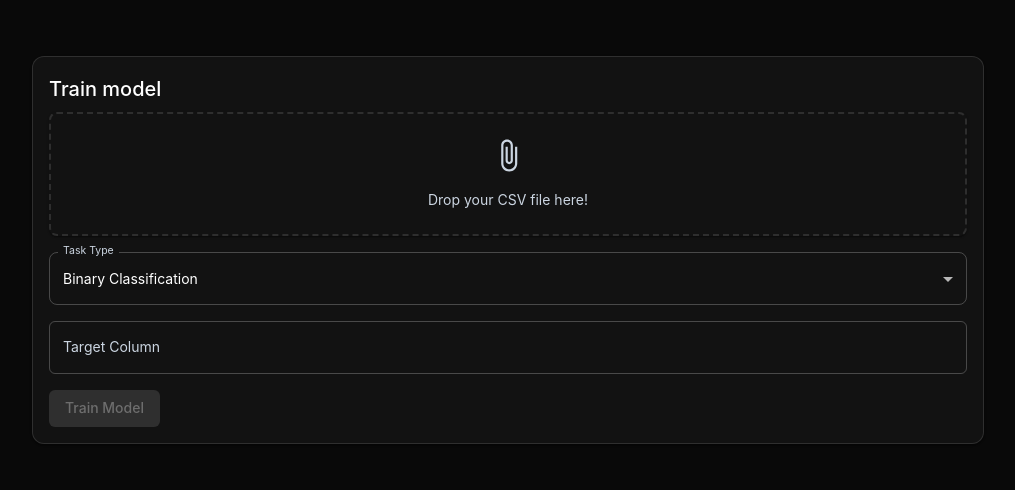
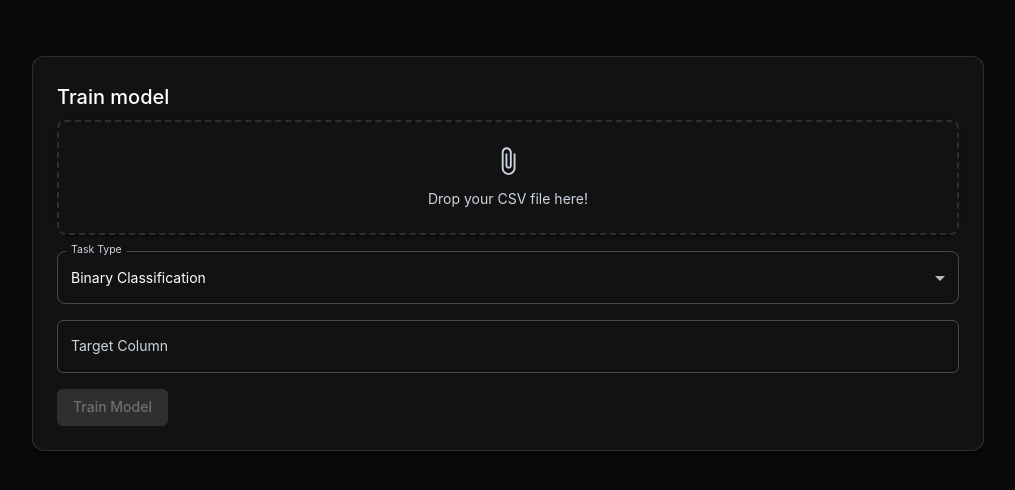
Before and after one commit to antoinebcx/ElectronML, a React (Vite) app: page / in a window 1280 px wide. Shown: the top 490 px of the page, without its empty margins (132-1147 px from the left). Built offline with nearby package versions, Linux system fonts and the light colour scheme.

Commit message:
refine design

```diff
--- a/src/App.tsx
+++ b/src/App.tsx
@@ -35,7 +35,6 @@ export default function App() {
             mx: 'auto',
             display: 'flex',
             flexDirection: 'column',
-            gap: 3
           }}
         >
           <TrainingForm
--- a/src/components/FileUpload.tsx
+++ b/src/components/FileUpload.tsx
@@ -89,9 +89,9 @@ export const FileUpload: React.FC<FileUploadProps> = ({ onFileChange, currentFil
           <>
             <AttachFile
               sx={{
-                fontSize: 35,
+                fontSize: 30,
                 color: isDragActive ? 'primary.main' : 'text.secondary',
-                mb: 1
+                mb: 0.5
               }}
             />
             <Typography variant="body1" color="text.secondary" align="center">
--- a/src/components/ModelTester.tsx
+++ b/src/components/ModelTester.tsx
@@ -246,7 +246,7 @@ export const ModelTester: React.FC<ModelTesterProps> = ({
   };
 
   return (
-    <Card sx={{ p: 2, margin: '0px 23px 0px 23px' }}>
+    <Card sx={{ p: 3, margin: '0px 23px 0px 23px' }}>
       <Box sx={{ display: 'flex', alignItems: 'center', mb: 3 }}>
         <Typography variant="h6">
           Test model
--- a/src/components/TrainingForm.tsx
+++ b/src/components/TrainingForm.tsx
@@ -75,7 +75,7 @@ export const TrainingForm = ({ onTrainingComplete }: TrainingFormProps) => {
   return (
     <Box sx={{ p: 3 }}>
       <form onSubmit={handleSubmit}>
-        <Card sx={{ p: 2, mb: 2 }}>
+        <Card sx={{ p: 3, mb: 2 }}>
           <Typography variant="h6" gutterBottom>Train model</Typography>
 
           <Box sx={{ mb: 2 }}>
@@ -117,7 +117,7 @@ export const TrainingForm = ({ onTrainingComplete }: TrainingFormProps) => {
       </form>
 
       {result && (
-        <Card sx={{ p: 2 }}>
+        <Card sx={{ p: 3, mt: 3 }}>
           <Typography variant="h6" gutterBottom>Results</Typography>
 
           {taskType.includes('classification') ? (
```
